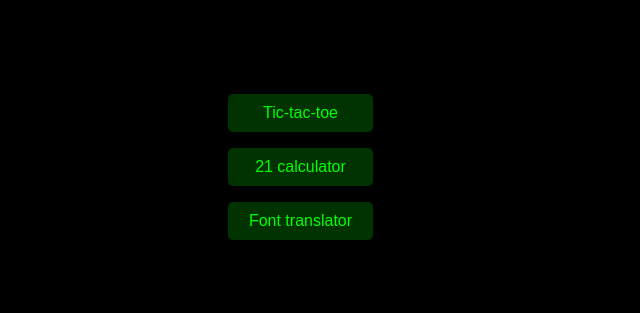
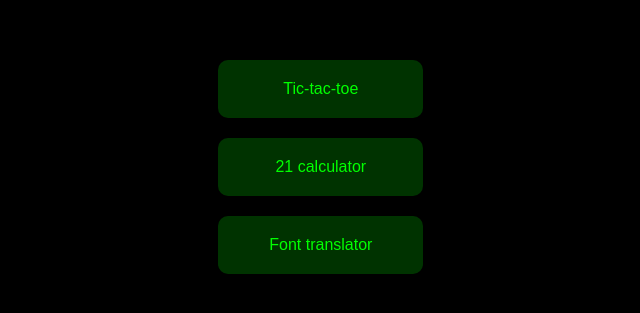
Before and after one commit to makrboy/Hub, a plain HTML site: page index.html in a window 1280 px wide. Shown: the part 243-556 px from the top of the page, without its empty margins (350-990 px from the left). Drawn offline with Linux system fonts and the light colour scheme.

Commit message:
Update index.html

```diff
--- a/index.html
+++ b/index.html
@@ -19,12 +19,12 @@
 
     .link-box {
       background-color: #003300; /* Dark green */
-      padding: 10px;
-      margin: 2vh;
-      width: 80%;
-      max-width: 90%;
+      padding: 20px;
+      margin: 20px;
+      width: 90%;
+      max-width: 600px;
       text-align: center;
-      border-radius: 5px;
+      border-radius: 10px;
     }
 
     a {
```
